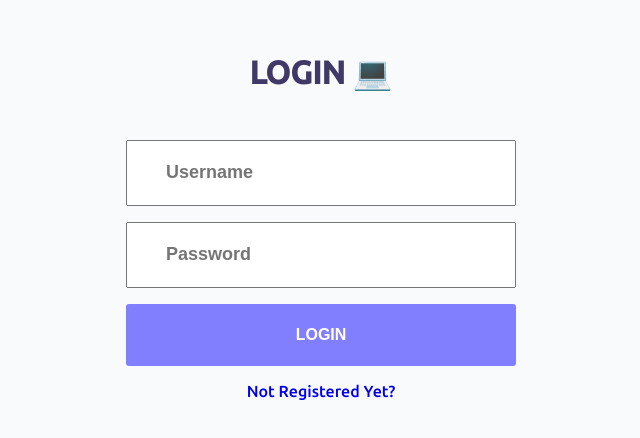
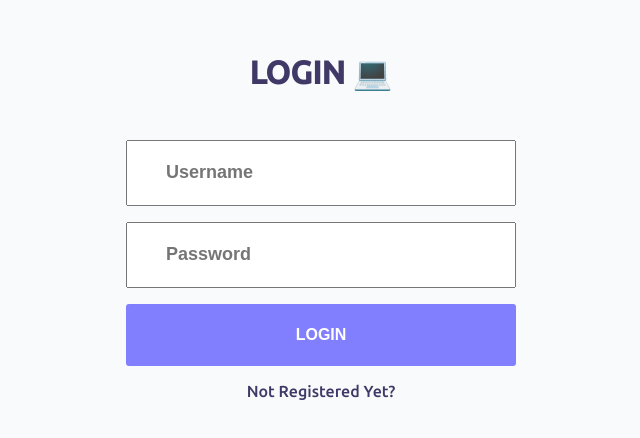
Before and after one commit to githmin/dockhere-frontend, a React (Create React App) app: page /login in a window 1280 px wide. Shown: the part 176-614 px from the top of the page, without its empty margins (319-959 px from the left). Built offline with nearby package versions, Linux system fonts and the light colour scheme; no server answers.

Commit message:
minor change

```diff
--- a/src/components/Login.jsx
+++ b/src/components/Login.jsx
@@ -63,10 +63,11 @@ const LoginBtn = styled.button`
   }
 `;
 
-const NavUnderSignup = styled(Link)`
+const NavUnderSignIn = styled(Link)`
   text-align: center;
   text-decoration: none;
   margin-top: 1rem;
+  color: #403866;
 `;
 const Login = (props) => {
   const [username, setUsername] = useState("");
@@ -114,7 +115,7 @@ const Login = (props) => {
           </UnderTextArea> */}
           <LoginBtn onClick={handelLogin}>LOGIN</LoginBtn>
         </InnerWrapper>
-        <NavUnderSignup to={"/signup"}>Not Registered Yet?</NavUnderSignup>
+        <NavUnderSignIn to={"/signup"}>Not Registered Yet?</NavUnderSignIn>
       </MainWrapper>
     </div>
   );
```
